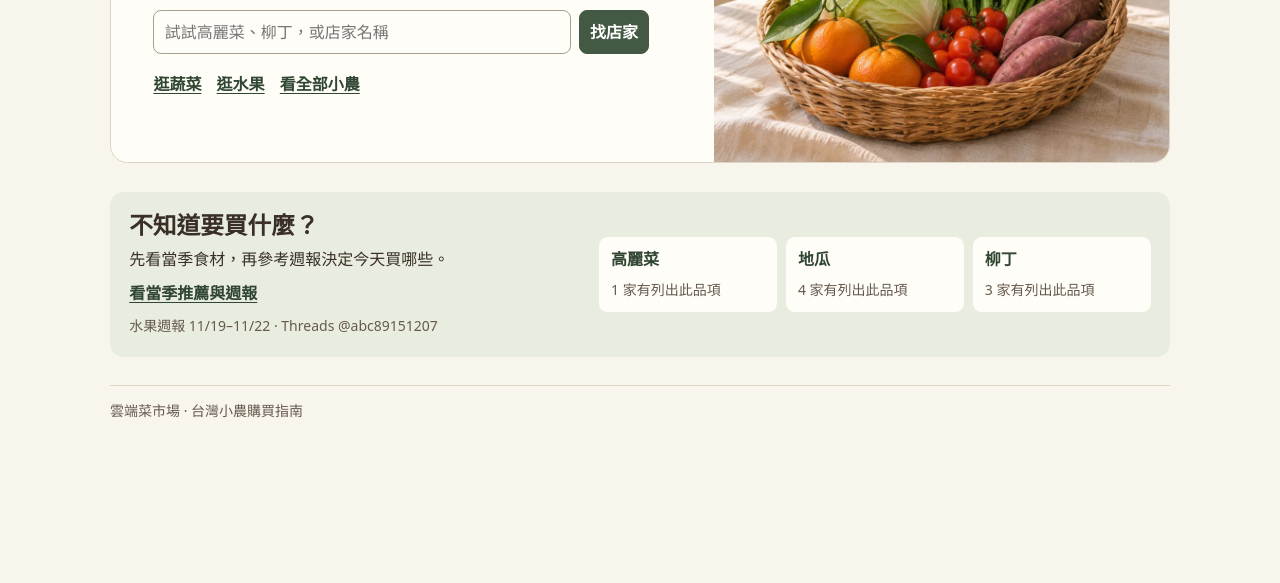
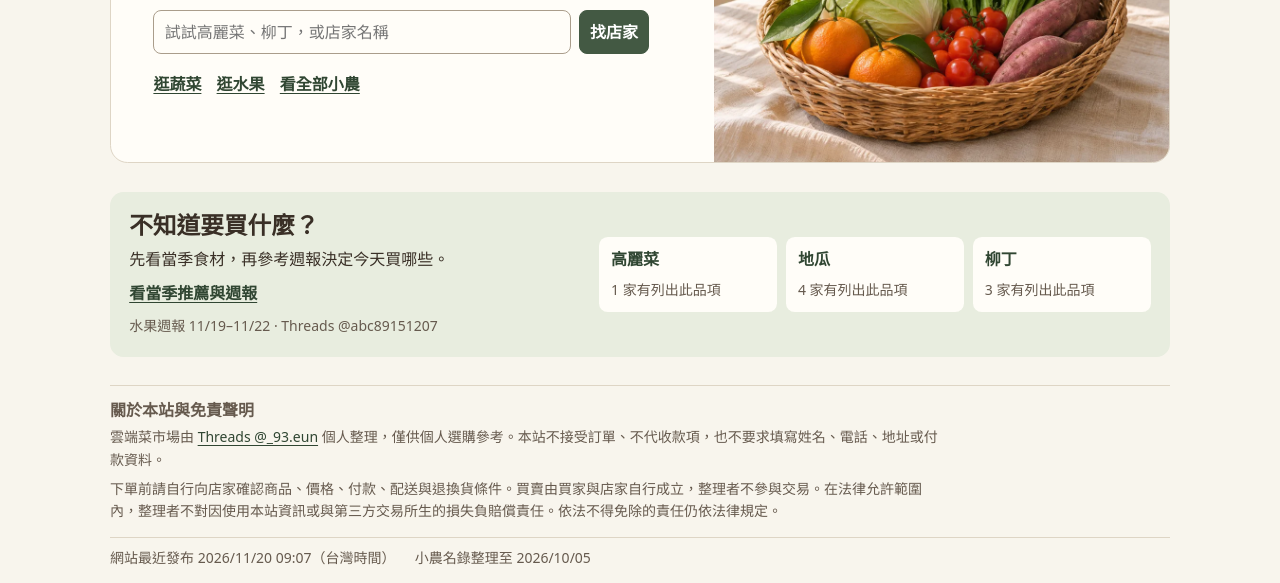
Before and after one commit to 93eun/cloud-market, a plain HTML site: page index.html in a window 1280 px wide. Shown: the part 252-835 px from the top of the page. Before the commit the page ends 800 px from the top, so only its background shows below. Drawn offline with Linux system fonts and the light colour scheme.

Commit message:
Add site disclosures and remove direct contact details from the public directory

```diff
--- a/index.html
+++ b/index.html
@@ -6,12 +6,12 @@
 <meta name="description" content="台灣小農購買指南，依節氣找當季蔬果、參考批發行情，直接前往小農的購買管道。">
 <meta name="theme-color" content="#f8f5ed">
 <title>雲端菜市場</title>
-<link rel="stylesheet" href="market.css?v=6">
-<script defer src="market.js?v=6"></script>
+<link rel="stylesheet" href="market.css?v=7">
+<script defer src="market.js?v=7"></script>
 </head>
 <body>
 <aside class="safety-banner" aria-label="防詐提醒">
-  <p><strong>防詐提醒</strong>　請走店家官方管道，勿匯款給不明帳號。遇到可疑要求請撥 <a href="tel:165">165</a>。</p>
+  <p><strong>防詐提醒</strong>　下單前先確認店家身分和網址。請勿提供驗證碼，也不要依指示操作 ATM 或匯款給不明帳戶。遇到可疑情況，請撥 <a href="tel:165">165 反詐騙專線</a>。<a class="disclaimer-link" href="#disclaimer">免責聲明</a></p>
 </aside>
 <header><nav aria-label="市場導覽"><a class="brand" href="index.html">雲端菜市場</a><div class="nav-links"><a href="index.html" aria-current="page">首頁</a><a href="farms.html">找小農</a><a href="season.html">當季與週報</a><a id="prices" href="prices.html">批發行情</a></div></nav></header>
 <main class="home">
@@ -54,6 +54,13 @@
     <div id="home-picks" class="home-picks" aria-label="從當季品項找店家"></div>
   </section>
 </main>
-<footer>雲端菜市場 · 台灣小農購買指南</footer>
+<footer>
+  <section class="disclaimer" id="disclaimer" aria-labelledby="disclaimer-title">
+    <h2 id="disclaimer-title">關於本站與免責聲明</h2>
+    <p>雲端菜市場由 <a href="https://www.threads.com/@_93.eun">Threads @_93.eun</a> 個人整理，僅供個人選購參考。本站不接受訂單、不代收款項，也不要求填寫姓名、電話、地址或付款資料。</p>
+    <p>下單前請自行向店家確認商品、價格、付款、配送與退換貨條件。買賣由買家與店家自行成立，整理者不參與交易。在法律允許範圍內，整理者不對因使用本站資訊或與第三方交易所生的損失負賠償責任。依法不得免除的責任仍依法律規定。</p>
+  </section>
+  <p class="site-dates"><span>網站最近發布 <time id="published-at">查詢中</time></span><span>小農名錄整理至 <time datetime="2026-10-05">2026/10/05</time></span></p>
+</footer>
 </body>
 </html>
--- a/market.css
+++ b/market.css
@@ -115,3 +115,8 @@ footer { border-top: 1px solid var(--line); padding: .85rem 0; color: var(--mute
   .safety-banner p { line-height: 1.45; }
   .hero-copy { padding: .9rem; }
 }
+
+.disclaimer-link { display: inline-block; margin-inline-start: .65rem; }
+.disclaimer { max-width: 52rem; margin: 0 0 .9rem; }
+.disclaimer h2 { font-size: 1rem; }
+.site-dates { display: flex; flex-wrap: wrap; column-gap: 1.2rem; row-gap: .2rem; border-top: 1px solid var(--line); padding-top: .6rem; }
--- a/market.js
+++ b/market.js
@@ -211,13 +211,15 @@ function renderFarms() {
     if (farm['備註']) card.append(element('p', farm['備註'], 'meta'));
     const links = element('div', '', 'links');
     const purchase = safeLink(channelLabels.get(farm['購買管道']) || '前往購買管道', farm['傳送門']);
-    const profile = safeLink('Threads 帳號', farm['@帳號']);
+    const profile = safeLink(purchase ? 'Threads 帳號' : '前往店家 Threads', farm['@帳號']);
     if (purchase) {
       purchase.className = 'purchase';
       links.append(purchase);
     }
-    else if (farm['傳送門']) links.append(element('span', '聯絡方式：' + farm['傳送門'], 'meta'));
-    if (profile && profile.href !== purchase?.href) links.append(profile);
+    if (profile && profile.href !== purchase?.href) {
+      if (!purchase) profile.className = 'purchase';
+      links.append(profile);
+    }
     if (links.childNodes.length) card.append(links);
     return card;
   }));
@@ -352,3 +354,23 @@ if ($('quotes')) {
   showPriceCards();
   loadPrices();
 }
+
+async function loadPublishTime() {
+  const display = $('published-at');
+  if (!display) return;
+  try {
+    const response = await fetch('index.html', {method: 'HEAD', cache: 'no-cache', signal: AbortSignal.timeout(8000)});
+    const modified = response.headers.get('Last-Modified');
+    const time = new Date(modified || '');
+    if (!response.ok || Number.isNaN(time.getTime())) throw new Error('無發布時間');
+    display.dateTime = time.toISOString();
+    display.textContent = new Intl.DateTimeFormat('zh-TW', {
+      timeZone: 'Asia/Taipei', year: 'numeric', month: '2-digit', day: '2-digit',
+      hour: '2-digit', minute: '2-digit', hourCycle: 'h23',
+    }).format(time) + '（台灣時間）';
+  } catch {
+    display.textContent = '暫時無法查詢';
+  }
+}
+
+loadPublishTime();
```
Also changed, not shown: farms.html (+12 -5 lines), farms.json (+1 -1 lines), prices.html (+11 -4 lines), season.html (+11 -4 lines).
